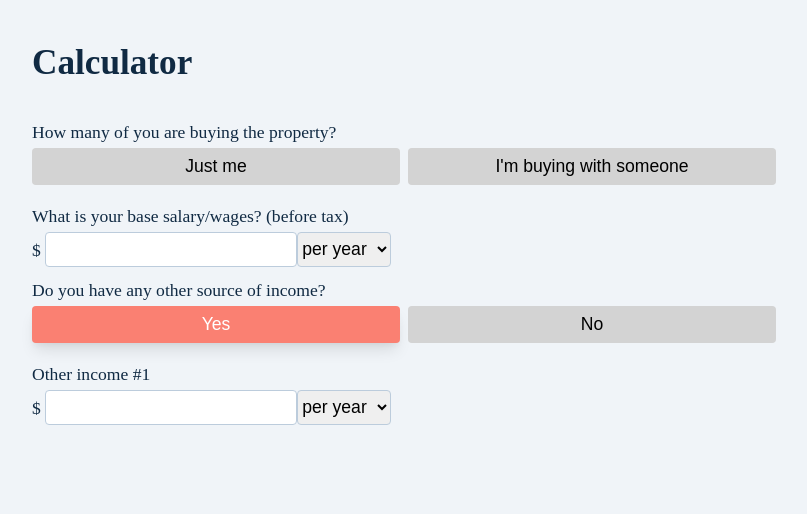
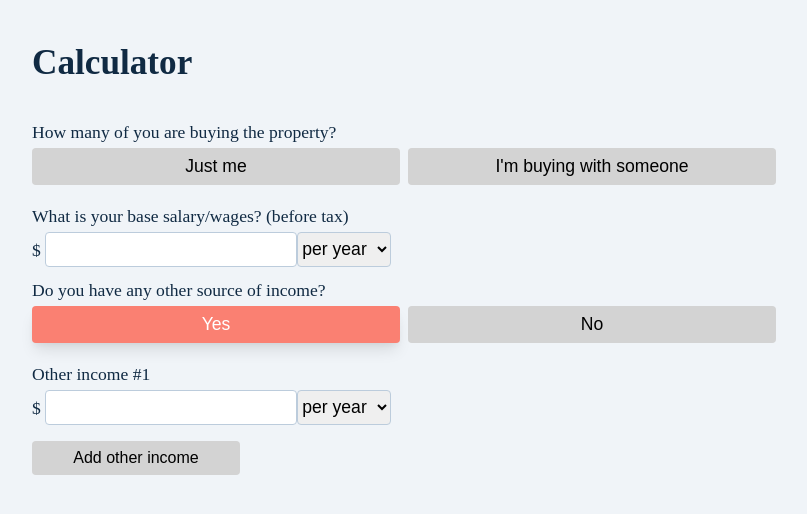
Before and after one commit to NadiiaSka/affordability-calculator, a React (Create React App) app: page / in a window 1280 px wide. Both pictures are taken after a click on the button "Yes". Shown: the top 514 px of the page, without its empty margins (0-807 px from the left). Built offline with nearby package versions, Linux system fonts and the light colour scheme.

Commit message:
Handle add a new income input filed

```diff
--- a/src/App.js
+++ b/src/App.js
@@ -1,6 +1,7 @@
 import { useState } from "react";
 import ButtonRow from "./components/ButtonRow";
 import InputRow from "./components/InputRow";
+import InputListWithButton from "./components/InputListWithButton";
 
 function App() {
   const [isBuyingWithSomeone, setIsBuyingWithSomeone] = useState(false);
@@ -12,8 +13,12 @@ function App() {
       <p>How many of you are buying the property?</p>
       <ButtonRow
         buttonLabels={[
-          { id: 1, type: "firstStep", label: "Just me" },
-          { id: 2, type: "firstStep", label: "I'm buying with someone" },
+          { id: 1, type: "buyingAloneOrWithSomeone", label: "Just me" },
+          {
+            id: 2,
+            type: "buyingAloneOrWithSomeone",
+            label: "I'm buying with someone",
+          },
         ]}
         setIsBuyingWithSomeone={setIsBuyingWithSomeone}
       />
@@ -36,7 +41,7 @@ function App() {
       {isOtherSourceOfIncome && (
         <>
           <p>Other income #1</p>
-          <InputRow />
+          <InputListWithButton label="Add other income" />
         </>
       )}
     </div>
--- a/src/components/ButtonRow.js
+++ b/src/components/ButtonRow.js
@@ -10,14 +10,17 @@ const ButtonRow = ({
 
   const handleButtonSelected = (button) => () => {
     setSelectedButton(button.id);
-    if (button.type === "firstStep" && button.id === 2) {
+    if (button.type === "buyingAloneOrWithSomeone" && button.id === 2) {
       setIsBuyingWithSomeone(true);
     }
-    if (button.type === "firstStep" && button.id === 1) {
+    if (button.type === "buyingAloneOrWithSomeone" && button.id === 1) {
       setIsBuyingWithSomeone(false);
     }
     if (button.type === "otherSourceOfIncome" && button.id === 1) {
       setIsOtherSourceOfIncome(true);
+    }
+    if (button.type === "otherSourceOfIncome" && button.id === 2) {
+      setIsOtherSourceOfIncome(false);
     }
   };
 
--- /dev/null
+++ b/src/components/InputListWithButton.js
@@ -0,0 +1,41 @@
+import { useState } from "react";
+import Button from "./Button";
+import InputRow from "./InputRow";
+
+const InputRowWithButton = ({ label }) => {
+  const [inputList, setInputList] = useState([{ amount: 0 }]);
+
+  const handleAddInput = () => {
+    setInputList([...inputList, { amount: 0 }]);
+    console.log(inputList);
+  };
+
+  const handleInputChange = (e, index) => {
+    const { name, value } = e.target;
+    const list = [...inputList];
+    list[index][name] = value;
+    setInputList(list);
+  };
+
+  return (
+    <div>
+      {inputList.map((singleInput, index) => {
+        return (
+          <InputRow
+            key={index}
+            name="amount"
+            value={singleInput.amount}
+            onChange={(e) => handleInputChange(e, index)}
+          />
+        );
+      })}
+      <Button
+        label={label}
+        className="btn-add-more"
+        handleButtonSelected={handleAddInput}
+      />
+    </div>
+  );
+};
+
+export default InputRowWithButton;
--- a/src/index.css
+++ b/src/index.css
@@ -37,6 +37,12 @@ p {
   0 4px 6px -2px rgba(0, 0, 0, 0.05);
 }
 
+.btn-add-more {
+  margin-top: 1rem;
+  width: 13rem;
+  font-size: 1rem;
+}
+
 .input {
 height: 1.3rem;
 padding: 0.375rem 0.75rem;
```
